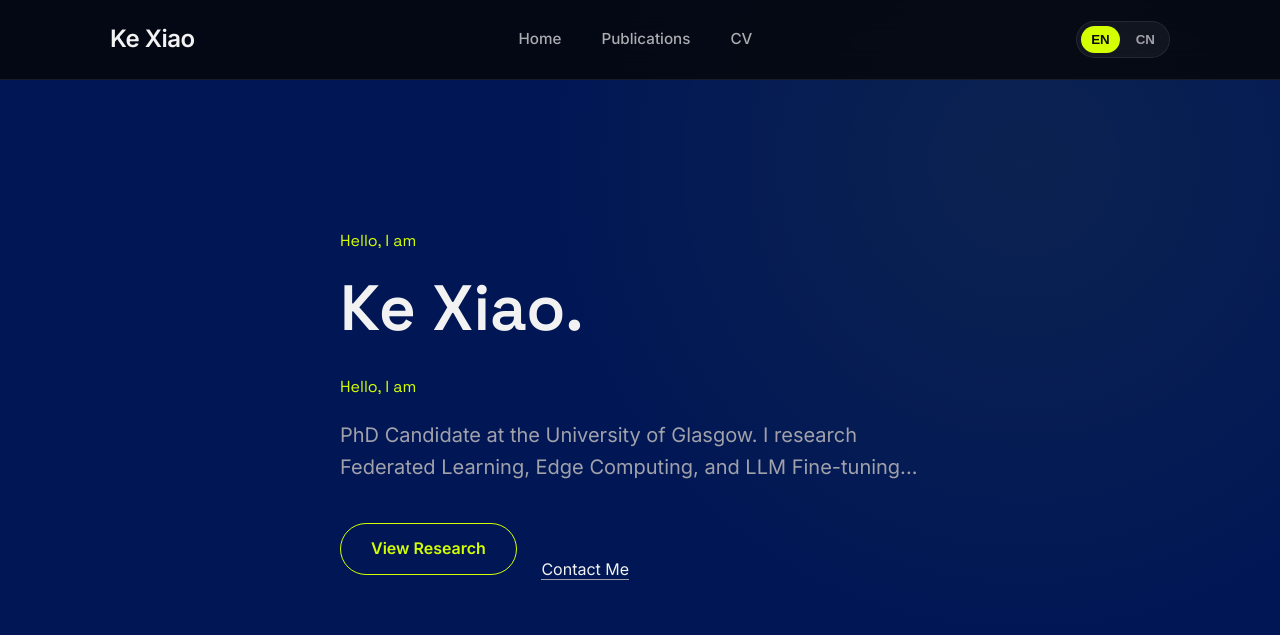
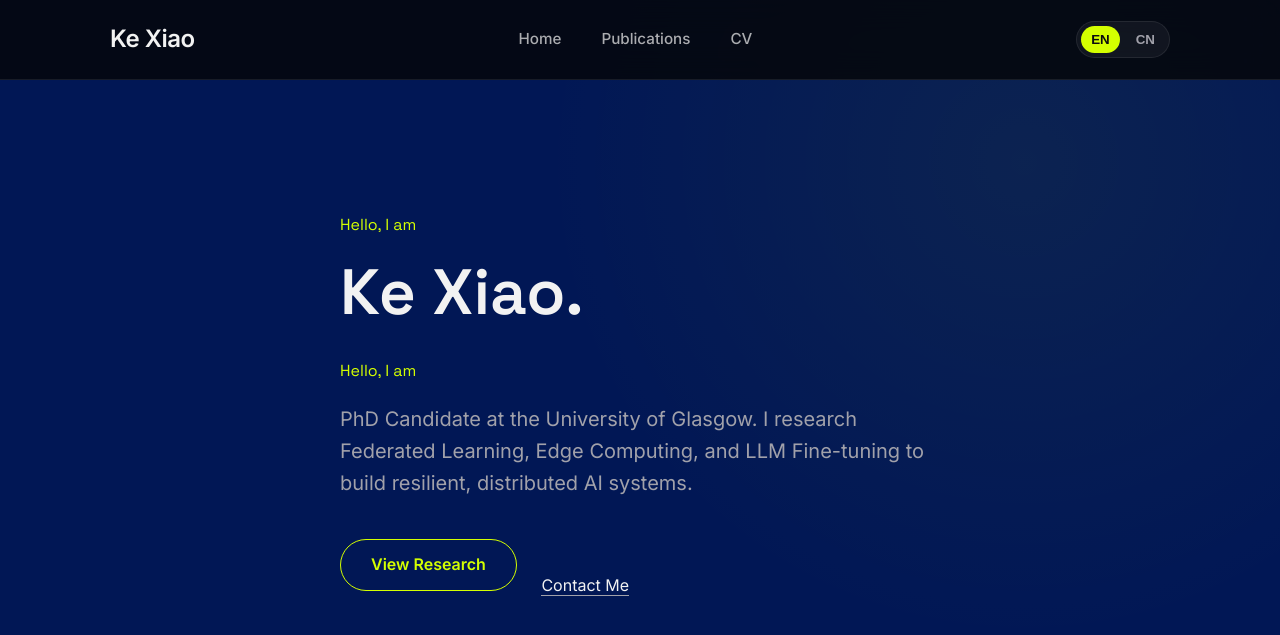
Before and after one commit to shock-xiaoke/shock-xiaoke.github.io, a Jekyll site: the page built from index.html, in a window 1280 px wide and 900 px high. Shown: the top 635 px of the window. Built offline with Jekyll 4.4.1, drawn with Linux system fonts in a browser that asks for light colours; nearby versions of some CDN libraries.

```diff
--- a/_data/i18n.yml
+++ b/_data/i18n.yml
@@ -5,7 +5,7 @@
     cv: "CV"
   hero:
     pre: "Hello, I am"
-    desc: "PhD Candidate at the University of Glasgow.\nI research Federated Learning, Edge Computing, and LLM Fine-tuning..."
+    desc: "PhD Candidate at the University of Glasgow.\nI research Federated Learning, Edge Computing, and LLM Fine-tuning to build resilient, distributed AI systems."
   about:
     title: "About Me"
     interests: "Research Interests"
```
